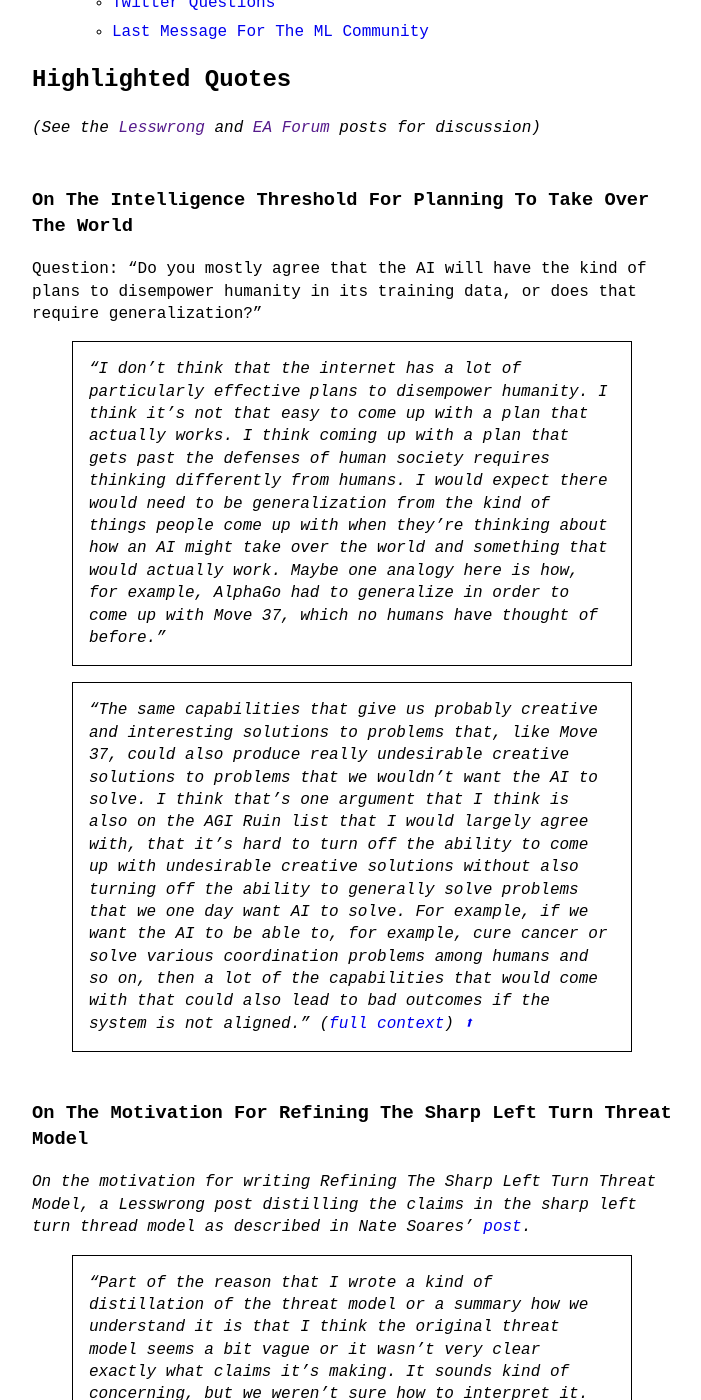
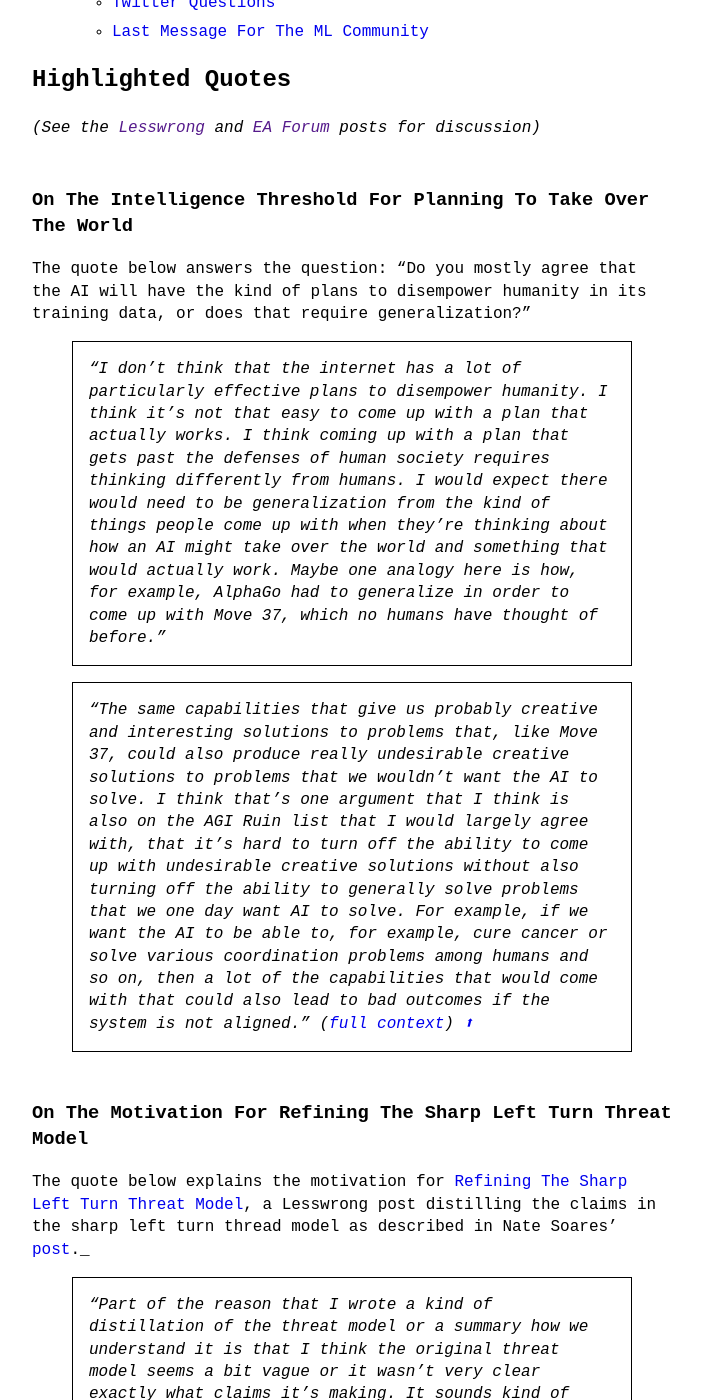
Before and after one commit to theinsideview/theinsideview.github.io, a Jekyll site: the page built from _posts/2023-01-12-krakvona.md, in a window 1280 px wide and 1400 px high, scrolled down 2688 px. Shown: the whole window, without its empty margins (288-989 px from the left). Built offline with Jekyll 4.4.1, drawn with Linux system fonts in a browser that asks for light colours.

Commit message:
Update 2023-01-12-krakvona.md

```diff
--- a/_posts/2023-01-12-krakvona.md
+++ b/_posts/2023-01-12-krakvona.md
@@ -70,7 +70,7 @@
 
 ### On The Intelligence Threshold For Planning To Take Over The World
 
-Question: “Do you mostly agree that the AI will have the kind of plans to disempower humanity in its training data, or does that require generalization?”
+The quote below answers the question: “Do you mostly agree that the AI will have the kind of plans to disempower humanity in its training data, or does that require generalization?”
 
 > “I don't think that the internet has a lot of particularly effective plans to disempower humanity. I think it's not that easy to come up with a plan that actually works. I think coming up with a plan that gets past the defenses of human society requires thinking differently from humans. I would expect there would need to be generalization from the kind of things people come up with when they're thinking about how an AI might take over the world and something that would actually work. Maybe one analogy here is how, for example, AlphaGo had to generalize in order to come up with Move 37, which no humans have thought of before."
 
@@ -78,7 +78,7 @@
 
 ### On The Motivation For Refining The Sharp Left Turn Threat Model
 
-_On the motivation for writing Refining The Sharp Left Turn Threat Model, a Lesswrong post distilling the claims in the sharp left turn thread model as described in Nate Soares’ [post](https://www.lesswrong.com/posts/GNhMPAWcfBCASy8e6/a-central-ai-alignment-problem-capabilities-generalization)._
+The quote below explains the motivation for [Refining The Sharp Left Turn Threat Model](https://www.lesswrong.com/posts/usKXS5jGDzjwqv3FJ/refining-the-sharp-left-turn-threat-model-part-1-claims-and), a Lesswrong post distilling the claims in the sharp left turn thread model as described in Nate Soares’ [post](https://www.lesswrong.com/posts/GNhMPAWcfBCASy8e6/a-central-ai-alignment-problem-capabilities-generalization)._
 
 > “Part of the reason that I wrote a kind of distillation of the threat model or a summary how we understand it is that I think the original threat model seems a bit vague or it wasn’t very clear exactly what claims it’s making. It sounds kind of concerning, but we weren’t sure how to interpret it. And then when we were talking about it with within the team, then people seem to be interpreting it differently. It just seemed useful to kind of arrive at a more precise consensus view of what this threat model actually is and what implications does it have. Because if we decide that the sharp left turn is sufficiently likely, that we would want our research to be more directed towards overcoming and dealing with the sharp left turn scenario. That implies maybe different things to focus on. It’s one thing that I was wondering about. To what extent do we agree that this is one of the most important problems to solve and what the implications actually are in particular."
 
```
